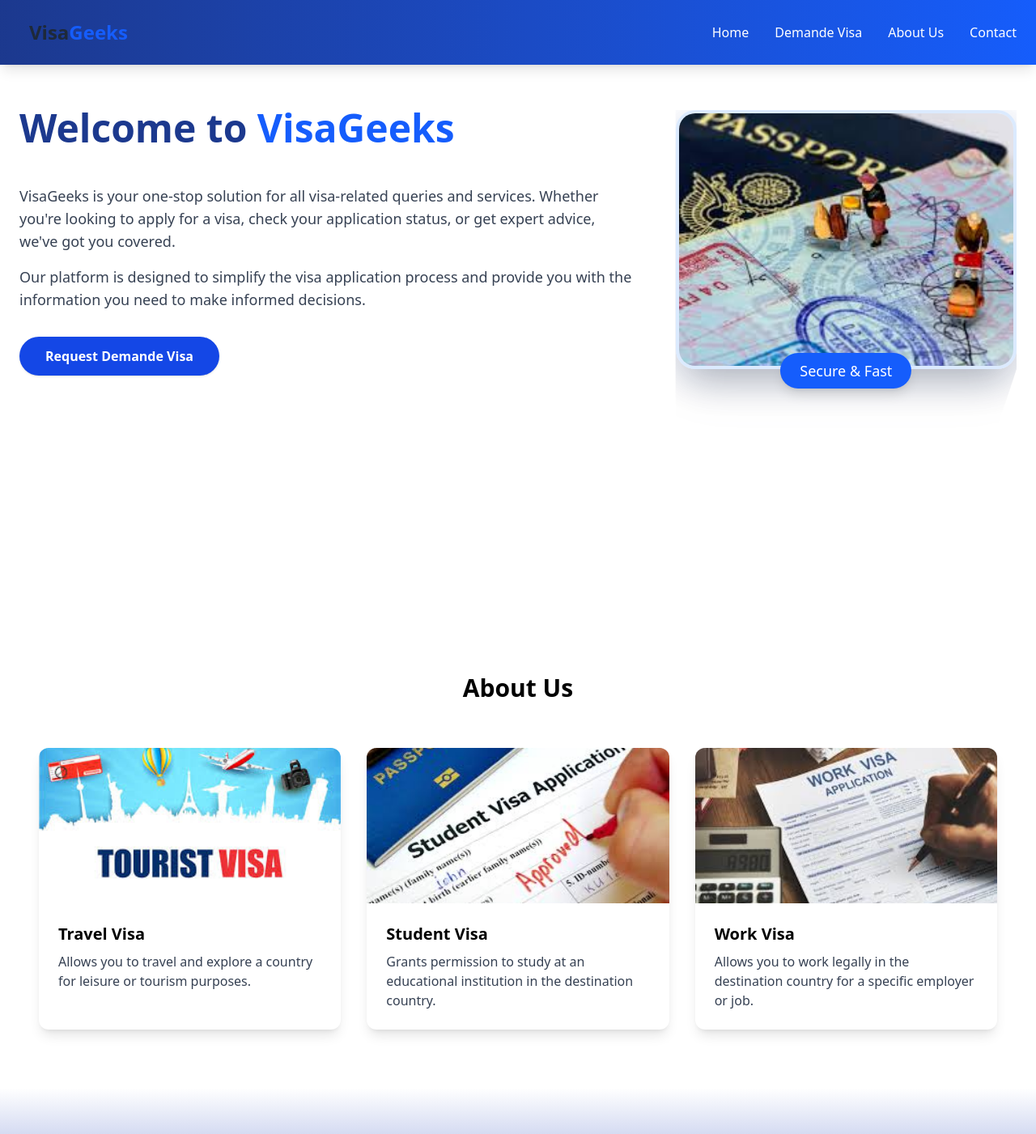
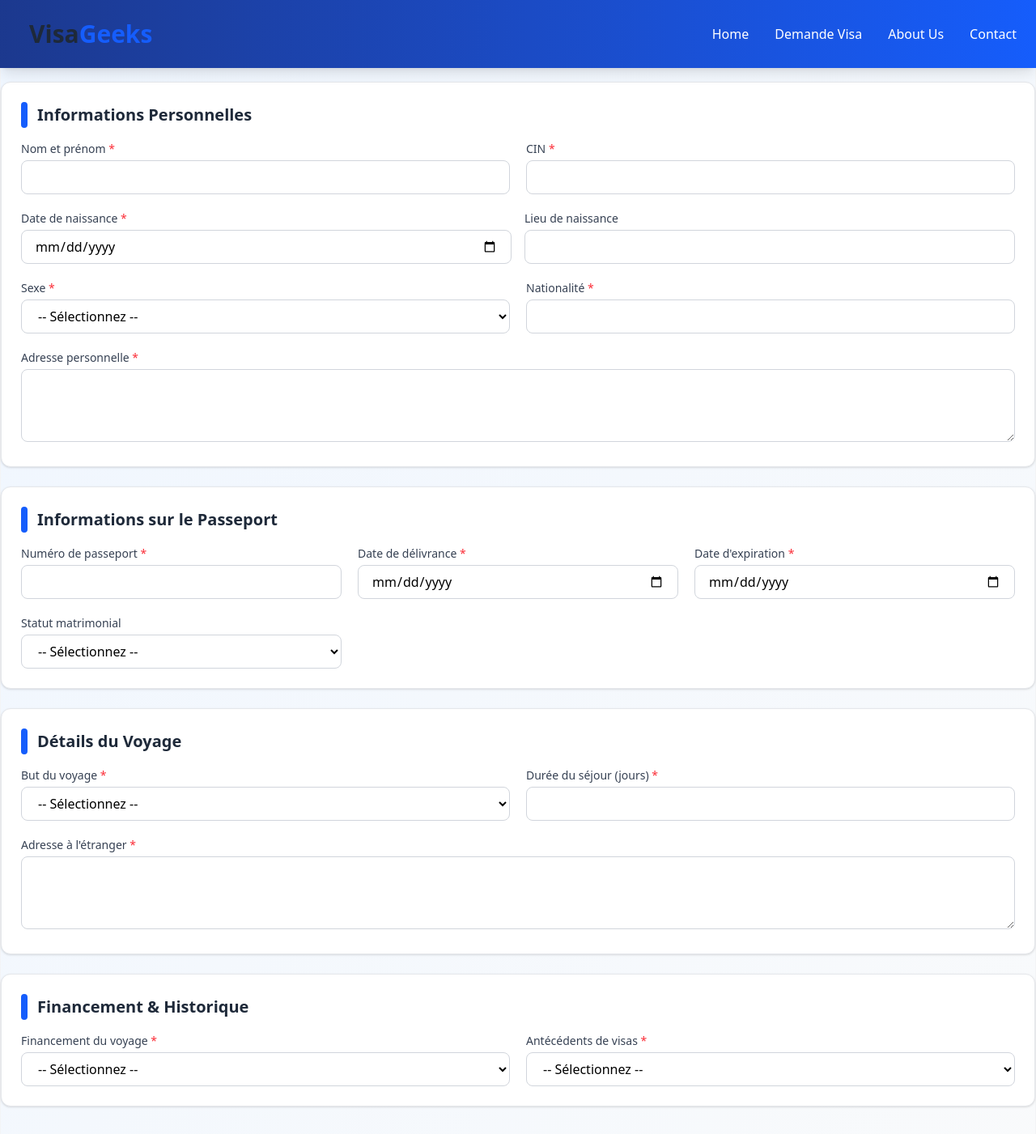
Before and after one commit to kizali/VGeeks, a React (Vite) app in the folder VisaGeeks/: page /formulaire in a window 1280 px wide. Shown: the top 1401 px of the page at 81% size. Built offline with nearby package versions, Linux system fonts and the light colour scheme.

Commit message:
UPDATE LOAD

```diff
--- a/VisaGeeks/package.json
+++ b/VisaGeeks/package.json
@@ -13,6 +13,7 @@
     "@tailwindcss/vite": "^4.1.11",
     "react": "^19.1.0",
     "react-dom": "^19.1.0",
+    "react-router-dom": "^7.6.3",
     "tailwindcss": "^4.1.11"
   },
   "devDependencies": {
--- a/VisaGeeks/src/component/Formulaire.jsx
+++ b/VisaGeeks/src/component/Formulaire.jsx
@@ -1,4 +1,6 @@
 import React, { useState } from "react";
+import Navbar from "./navbar";
+import FooterComponent from "./Footer";
 
 const Formulaire = () => {
   const [formData, setFormData] = useState({
@@ -31,7 +33,9 @@ const Formulaire = () => {
   };
 
   return (
-    <div className="w-full bg-gradient-to-br from-blue-50 to-gray-50 shadow-xl rounded-2xl border border-gray-100">
+    <>
+      <Navbar />
+      <div className="w-full   bg-gradient-to-br from-blue-50 to-gray-50 shadow-xl rounded-2xl border border-gray-100">
         <div className="text-center mb-8">
           <h2 className="text-3xl font-bold text-blue-800 mb-2">
             Formulaire de Demande de Visa
@@ -259,7 +263,8 @@ const Formulaire = () => {
 
               <div>
                 <label className="block text-sm font-medium text-gray-700 mb-1">
-                Durée du séjour (jours) <span className="text-red-500">*</span>
+                  Durée du séjour (jours){" "}
+                  <span className="text-red-500">*</span>
                 </label>
                 <input
                   type="number"
@@ -332,21 +337,21 @@ const Formulaire = () => {
                   <option value="non">Non</option>
                 </select>
               </div>
-
-
             </div>
           </div>
 
           <div className="md:col-span-2 flex justify-center mt-4">
             <button
               type="submit"
-            className="px-8 py-3 bg-blue-600 text-white font-semibold rounded-lg"
+              className="px-8 py-5 mb-5 bg-blue-600 text-white font-semibold rounded-lg"
             >
               Soumettre la demande
             </button>
           </div>
         </form>
       </div>
+      <FooterComponent />
+    </>
   );
 };
 
--- a/VisaGeeks/src/component/aboutUs.jsx
+++ b/VisaGeeks/src/component/aboutUs.jsx
@@ -27,8 +27,8 @@ const AboutUs = () => {
 
   return (
     <>
-      <div className="bg-white p-8">
-        <h1 className="text-3xl text-center font-bold  mb-4">About Us</h1>
+      <div className="bg-white ">
+        <h1 className="text-4xl text-center font-bold  mb-4">About Us</h1>
         <div className="max-w-7xl  mx-auto px-4 py-10 grid gap-8 grid-cols-1 sm:grid-cols-2 md:grid-cols-3">
           {visaData.map(({ type, description, image }, index) => (
             <div
--- a/VisaGeeks/src/component/header.jsx
+++ b/VisaGeeks/src/component/header.jsx
@@ -1,7 +1,7 @@
 import React from "react";
 import visaImage from "../assets/visa.jpeg";
 import Navbar from "./navbar";
-
+import { Link } from "react-router-dom";
 const HeaderComponent = () => {
   return (
     <>
@@ -19,9 +19,9 @@ const HeaderComponent = () => {
             <p className="mt-4 text-lg text-gray-700">
               Our platform is designed to simplify the visa application process and provide you with the information you need to make informed decisions.
             </p>
-            <button className="mt-8 px-8 py-3 bg-blue-700 text-white rounded-full font-semibold shadow hover:bg-blue-800 transition duration-300">
-              Request Demande Visa
-            </button>
+            <Link to="/formulaire" className="mt-6 bg-blue-600 text-white px-6 py-3 rounded-full shadow-lg hover:bg-blue-700 transition duration-300">
+              Get Started
+            </Link>
           </div>
           <div className="w-[900px] justify-center">
             <div className="relative">
--- a/VisaGeeks/src/component/navbar.jsx
+++ b/VisaGeeks/src/component/navbar.jsx
@@ -1,16 +1,16 @@
-
-import { useState } from "react"
-import React from "react"
+import { useState } from "react";
+import React from "react";
+import { Link } from "react-router-dom";
 export default function Navbar() {
-  const [isMenuOpen, setIsMenuOpen] = useState(false)
+  const [isMenuOpen, setIsMenuOpen] = useState(false);
 
   return (
-    <header  className="bg-gradient-to-r from-blue-900 to-blue-600 fixed w-full shadow-lg px-2 py-2 flex items-center z-10">
+    <header className="bg-gradient-to-r from-blue-900 to-blue-600 fixed w-full shadow-lg px-2 py-2 flex items-center z-10">
       <div className="container mx-auto px-4 py-4 flex justify-between items-center">
         {/* Logo */}
         <div className="flex items-center">
           <i className="fas fa-passport text-3xl text-blue-600 mr-3"></i>
-          <h1 className="text-2xl font-bold text-gray-800">
+          <h1 className="text-3xl font-bold text-gray-800">
             Visa<span className="text-blue-600">Geeks</span>
           </h1>
         </div>
@@ -19,22 +19,34 @@ export default function Navbar() {
         <nav className="hidden md:block">
           <ul className="flex space-x-8">
             <li>
-              <a href="#" className="text-white font-medium hover:text-black transition-colors">
+              <Link
+                to="/"
+                className="text-white font-medium hover:text-black transition-colors"
+              >
                 Home
-              </a>
+              </Link>
             </li>
             <li>
-              <a href="#visa-form" className="text-white hovwhiteblue-600 hover:text-black transition-colors">
+              <a
+                href="#visa-form"
+                className="text-white hovwhiteblue-600 hover:text-black transition-colors"
+              >
                 Demande Visa
               </a>
             </li>
             <li>
-              <a href="#about" className="text-white hovwhiteblue-600 hover:text-black transition-colors">
+              <a
+                href="#about"
+                className="text-white hovwhiteblue-600 hover:text-black transition-colors"
+              >
                 About Us
               </a>
             </li>
             <li>
-              <a href="#contact" className="text-white hovwhiteblue-600 hover:text-black transition-colors">
+              <a
+                href="#contact"
+                className="text-white hovwhiteblue-600 hover:text-black transition-colors"
+              >
                 Contact
               </a>
             </li>
@@ -47,7 +59,11 @@ export default function Navbar() {
           onClick={() => setIsMenuOpen(!isMenuOpen)}
           aria-label="Toggle menu"
         >
-          {isMenuOpen ? <i className="fas fa-times text-2xl"></i> : <i className="fas fa-bars text-2xl"></i>}
+          {isMenuOpen ? (
+            <i className="fas fa-times text-2xl"></i>
+          ) : (
+            <i className="fas fa-bars text-2xl"></i>
+          )}
         </button>
 
         {/* Menu Mobile */}
@@ -104,5 +120,5 @@ export default function Navbar() {
         )}
       </div>
     </header>
-  )
+  );
 }
--- a/VisaGeeks/src/main.jsx
+++ b/VisaGeeks/src/main.jsx
@@ -1,11 +1,17 @@
+import App from "./App";
+import React from "react";
+import ReactDOM from "react-dom/client";
+import { BrowserRouter, Route } from "react-router-dom";
+import { Router } from "react-router-dom";
+import { Routes } from "react-router-dom";
+import Formulaire from "./component/Formulaire";
 
-import App from './App';
-import React from "react";
-import ReactDOM from 'react-dom/client';
+ReactDOM.createRoot(document.getElementById("root")).render(
+  <BrowserRouter>
+    <Routes>
+      <Route  path="/" element={<App />} />
+      <Route path="/formulaire" element={<Formulaire />} />
 
-
-ReactDOM.createRoot(document.getElementById('root')).render(
-  <React.StrictMode>
-    <App />
-  </React.StrictMode>
+    </Routes>
+  </BrowserRouter>
 );
```
Also changed, not shown: 1 other file (tests, documents, lock files or other folders). Lines whose indentation alone changed are shown as unchanged.
